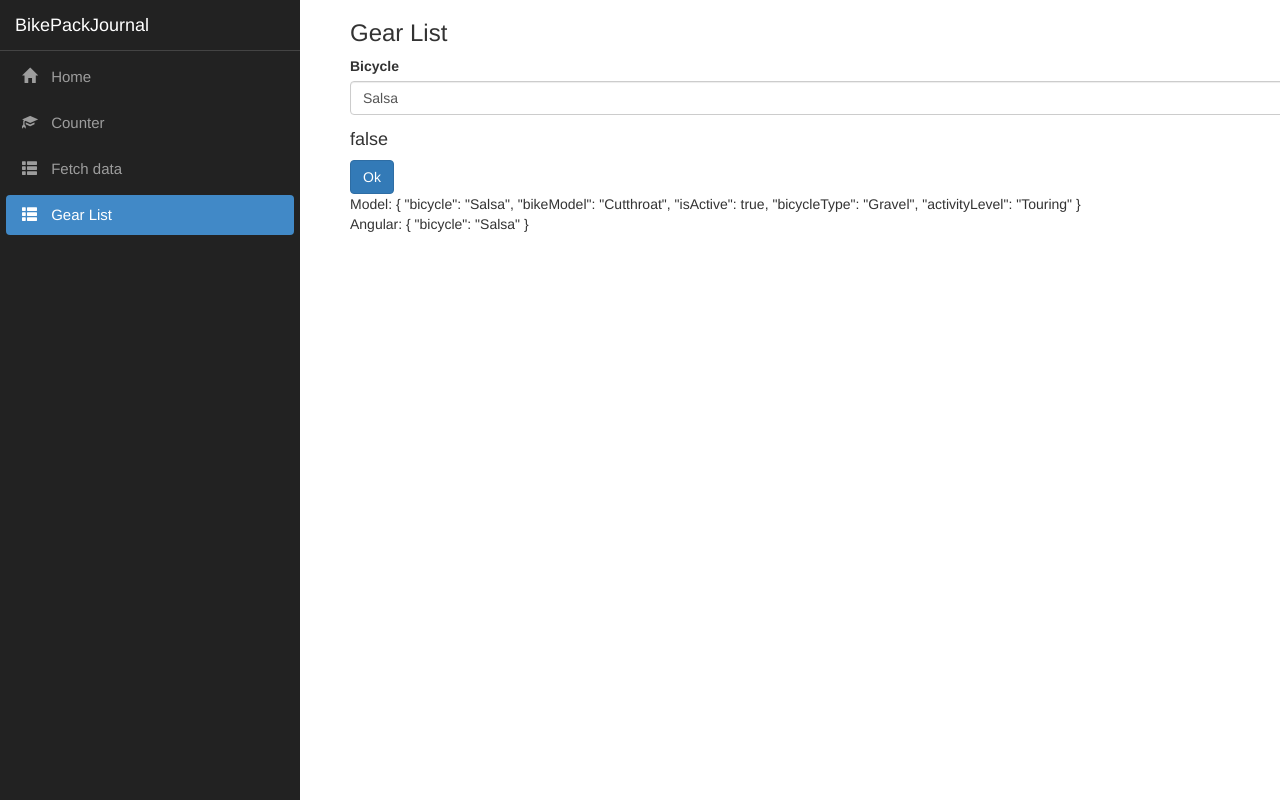
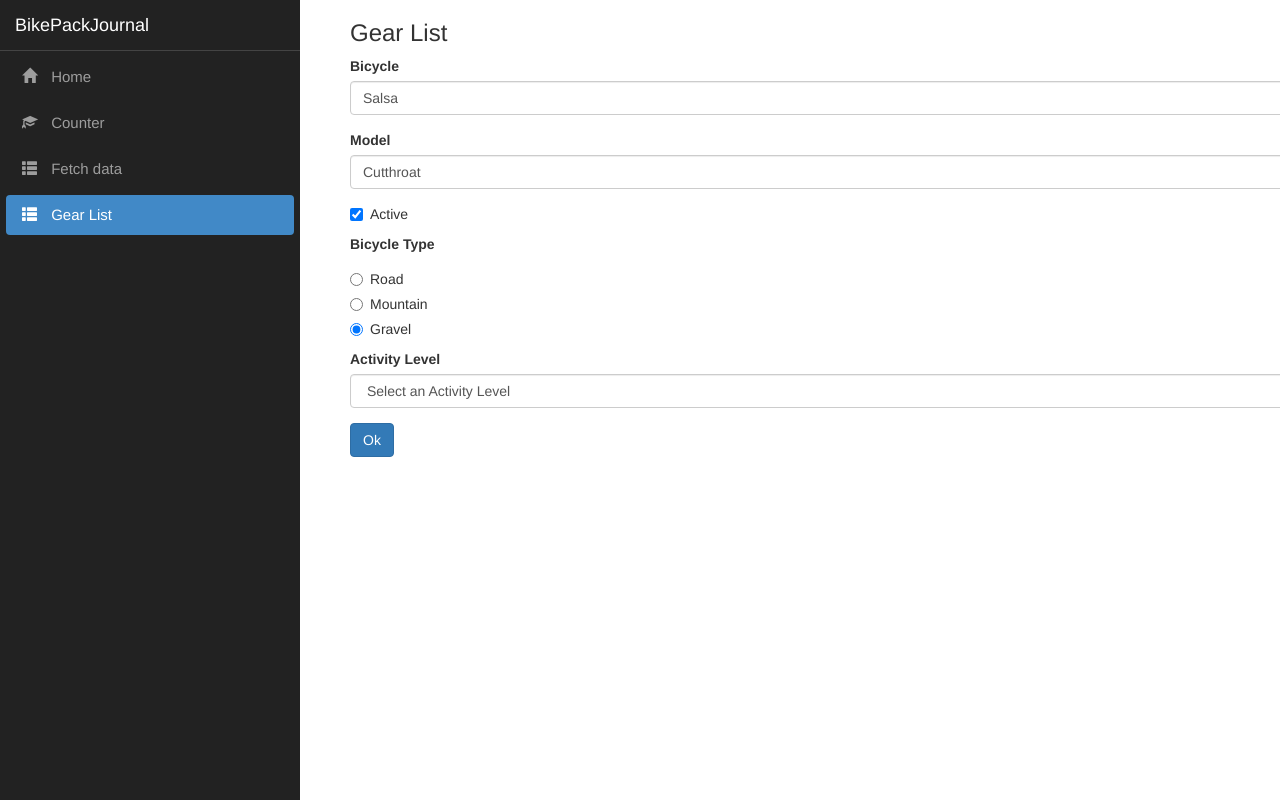
Before and after one commit to davidadams1975/BikePackJournal, an Angular app in the folder BikePackJournal/ClientApp/: page /gear-list in a window 1280 px wide. Shown: the top 800 px of the page. Built offline with nearby package versions, Linux system fonts and the light colour scheme.

Commit message:
add validation

```diff
--- a/BikePackJournal/ClientApp/src/app/gear-list/gear-list.component.html
+++ b/BikePackJournal/ClientApp/src/app/gear-list/gear-list.component.html
@@ -4,12 +4,11 @@
     <div class="form-group" [class.has-error]="bicycle.invalid && bicycle.touched">
       <label class="control-label">Bicycle</label>
       <input #bicycle="ngModel" class="form-control" type="text" required placeholder="Bicycle" name="bicycle"
-             [(ngModel)]="model.bicycle"/>
+             [(ngModel)]="model.bicycle" />
       <div class="alert alert-danger" *ngIf="bicycle.invalid && bicycle.touched">Bicycle is required</div>
     </div>
-    <h4>{{ bicycle.invalid }}</h4>
 
-    <!--<div class="form-group">
+    <div class="form-group">
       <label>Model</label>
       <input class="form-control" type="text" required placeholder="Model" name="bikeModel" [(ngModel)]="model.bikeModel" />
     </div>
@@ -35,23 +34,23 @@
     </div>
     <div class="radio">
       <label>
-        <input type="radio" name="bicycleType" value="Gravel" [(ngModel)]="model.bicycleType"/>
+        <input type="radio" name="bicycleType" value="Gravel" [(ngModel)]="model.bicycleType" />
         Gravel
       </label>
     </div>
 
-    <div class="form-group">
-      <label>activity level</label>
-      <select class="form-control" name="activityLevel" [(ngModel)]="model.activityLevel">
+    <div class="form-group" [class.has-error]="hasActivityLevelError">
+      <label class="control-label">Activity Level</label>
+      <select class="form-control" #actLevel name="activityLevel"
+              (blur)="validateActivityLevel(actLevel.value)"
+              (change)="validateActivityLevel(actLevel.value)"
+              [(ngModel)]="model.activityLevel">
+        <option value="default">Select an Activity Level</option>
         <option *ngFor="let activityLevel of activityLevels">
           {{ activityLevel }}
         </option>
       </select>
-    </div>-->
-
-    <button class="btn btn-primary" type="submit">Ok</button>
+    </div>
+    <button class="btn btn-primary" [disabled]="form.invalid" type="submit">Ok</button>
   </form>
-  Model: {{ model | json }}
-  <br />
-  Angular: {{ form.value | json }}
 </div>
--- a/BikePackJournal/ClientApp/src/app/gear-list/gear-list.component.ts
+++ b/BikePackJournal/ClientApp/src/app/gear-list/gear-list.component.ts
@@ -8,10 +8,21 @@ import { Bicycle } from '../models/bicycle.model';
 })
 export class GearListComponent implements OnInit {
   activityLevels = ['UltraEndurance Racing', 'Touring', 'Bikepacking'];
-  model = new Bicycle('Salsa', 'Cutthroat', true, 'Gravel','Touring');
+  model = new Bicycle('Salsa', 'Cutthroat', true, 'Gravel', 'default');
+  hasActivityLevelError:boolean = false;
 
   constructor() { }
 
   ngOnInit() {
   }
+
+  validateActivityLevel(value) {
+    console.log('lang: ' + value);
+    console.log(value);
+    if (value === 'default') {
+      this.hasActivityLevelError = true;
+    } else {
+      this.hasActivityLevelError = false;
+    }
+  }
 }
```
